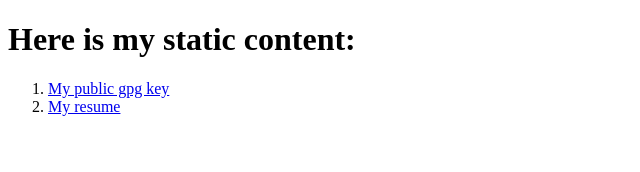
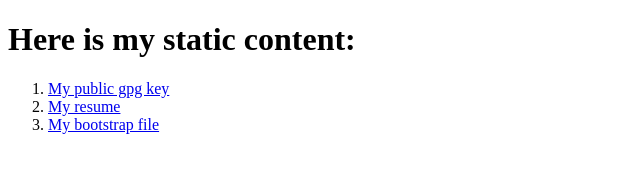
Before and after one commit to 0b11stan/docker-tic, a plain HTML site: page static/www/index.html in a window 1280 px wide. Shown: the whole page, without its empty margins (0-640 px from the left). Drawn offline with Linux system fonts and the light colour scheme.

Commit message:
add bootstrap file

```diff
--- a/static/www/index.html
+++ b/static/www/index.html
@@ -9,6 +9,7 @@
         <ol>
             <li><a href="/tristan-pinaudeau.gpg" download>My public gpg key</a></li>
             <li><a href="/tristan-pinaudeau.pdf" download>My resume</a></li>
+            <li><a href="/bootstrap" download>My bootstrap file</a></li>
         </ol>
     </body>
 </html>
```
Also changed, not shown: 1 other file.
